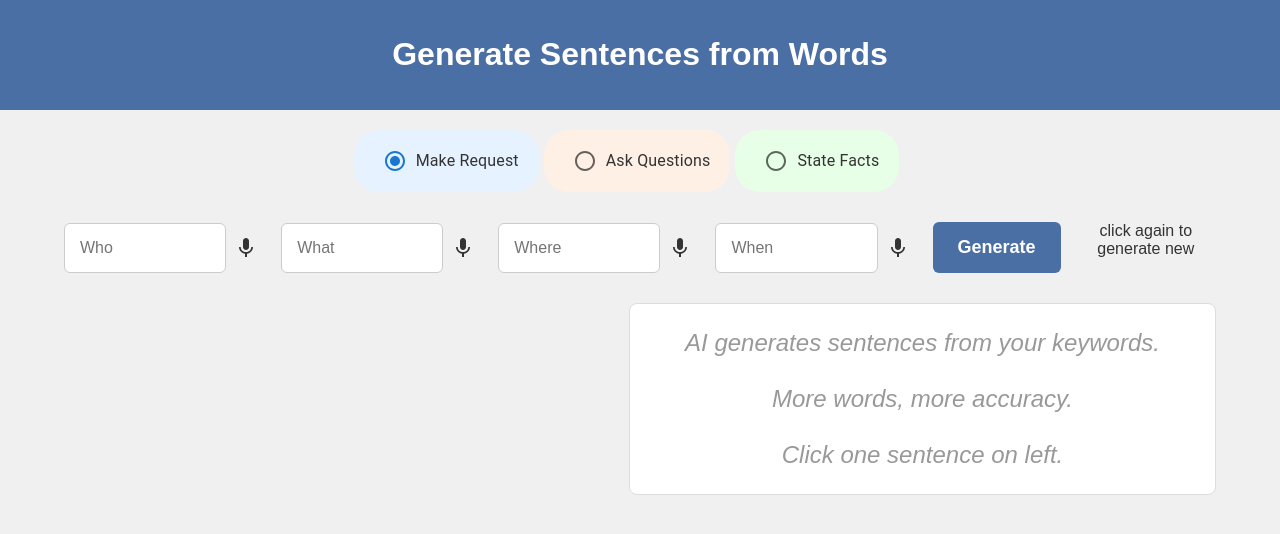
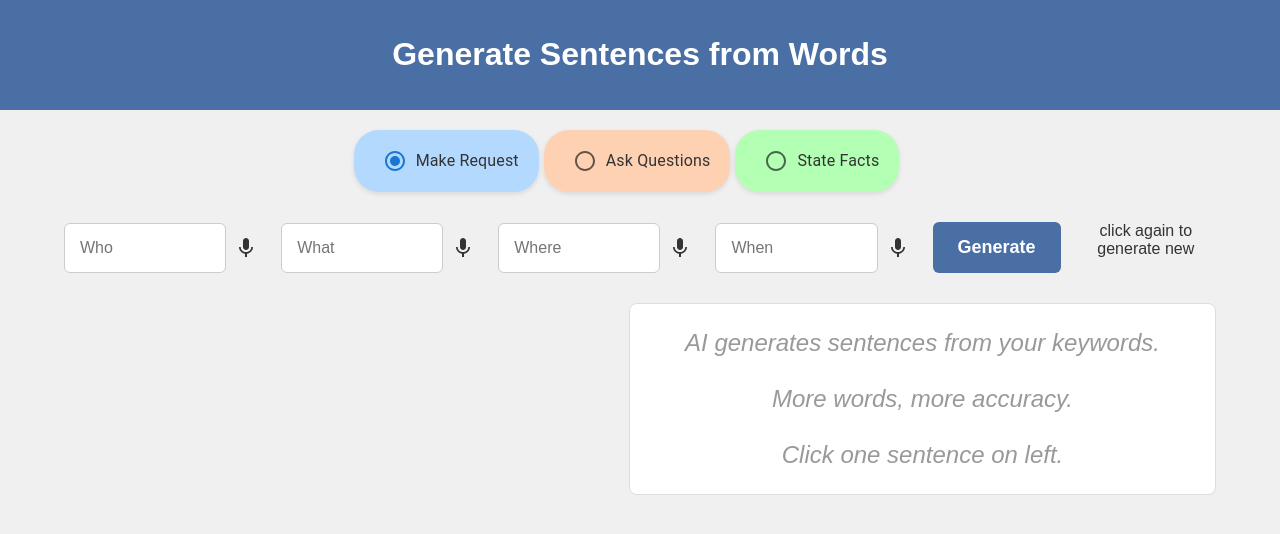
Before and after one commit to maomao123321/Generate-sentences-from-keywords, a React (Create React App) app: page / in a window 1280 px wide. Shown: the top 534 px of the page. Built offline with nearby package versions, Linux system fonts and the light colour scheme.

Commit message:
Update App.css

```diff
--- a/src/App.css
+++ b/src/App.css
@@ -1,4 +1,5 @@
 body, html {
+  font-family: 'Robot', Arial, sans-serif;
   height: 100%;
   margin: 0;
   padding: 0;
@@ -7,7 +8,6 @@ body, html {
 
 .App {
   text-align: center;
-  font-family: 'Arial', sans-serif;
   color: #333;
   padding: 20px;
   width: 90%;
@@ -40,11 +40,19 @@ body, html {
   border-radius: 25px;
   font-weight: bold;
   font-size: 18px;
+  transition: all 0.3s ease;
+  box-shadow: 0 2px 5px rgba(0,0,0,0.1);
+  color: #333;
 }
 
-.MuiFormControlLabel-root:nth-child(1) { background-color: #e6f2ff; }
-.MuiFormControlLabel-root:nth-child(2) { background-color: #fff0e6; }
-.MuiFormControlLabel-root:nth-child(3) { background-color: #e6ffe6; }
+.MuiFormControlLabel-root:hover {
+  transform: translateY(-2px);
+  box-shadow: 0 4px 8px rgba(0,0,0,0.15);
+}
+
+.MuiFormControlLabel-root:nth-child(1) { background-color: #B3D9FF;}
+.MuiFormControlLabel-root:nth-child(2) { background-color: #FFD1B3; }
+.MuiFormControlLabel-root:nth-child(3) { background-color: #B3FFB3; }
 
 .input-section {
   display: flex;
```
